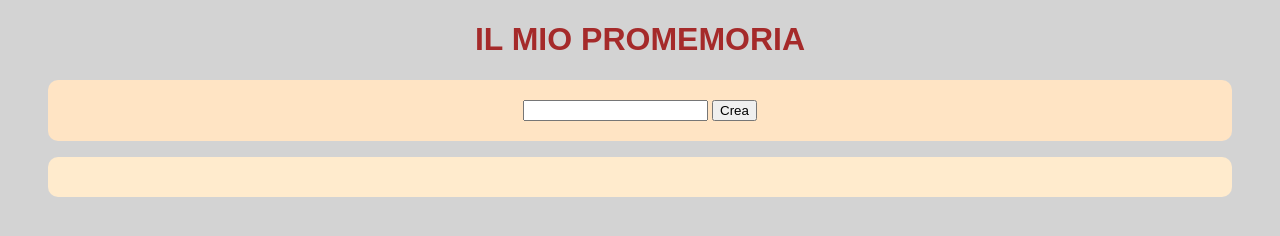
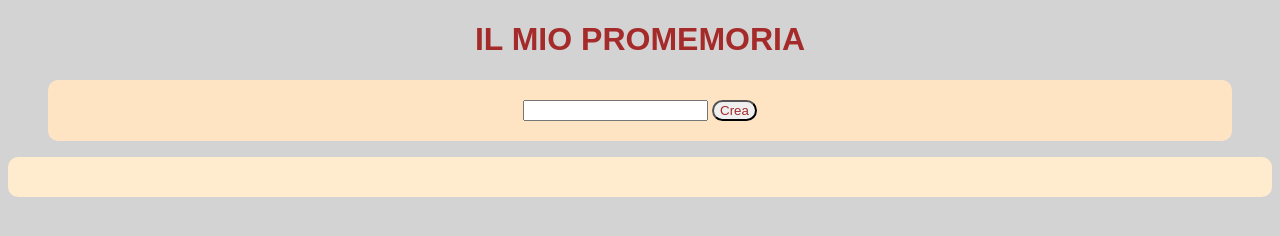
Before and after one commit to rachelebarberis/settimana3giorno3, a plain HTML site: page index.html in a window 1280 px wide. Drawn offline with Linux system fonts and the light colour scheme.

Commit message:
abbellimenti estetica pessima

```diff
--- a/assets/css/style.css
+++ b/assets/css/style.css
@@ -19,8 +19,6 @@ h1 {
     text-align: center;
     padding: 20px;
     border-radius: 10px;
-    margin-left: 40px;
-    margin-right: 40px;
     margin-bottom: 20px;
 }
 
@@ -38,3 +36,7 @@ h1 {
 .barratura {
     text-decoration: line-through;
 }
+#btnInsert {
+    border-radius: 20px;
+    color:brown
+}
```
